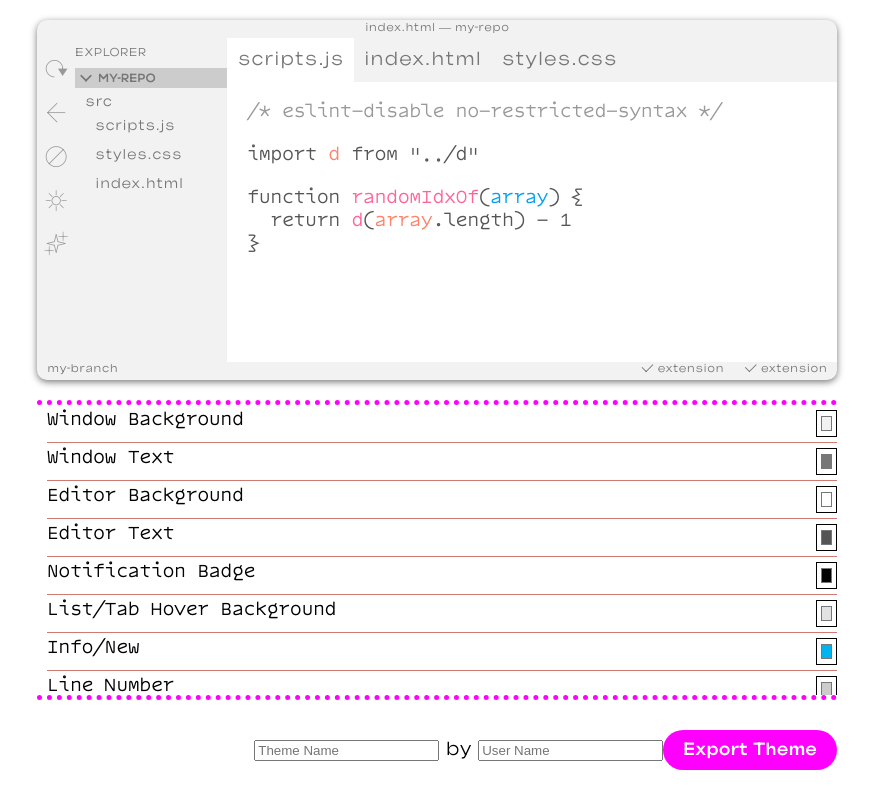
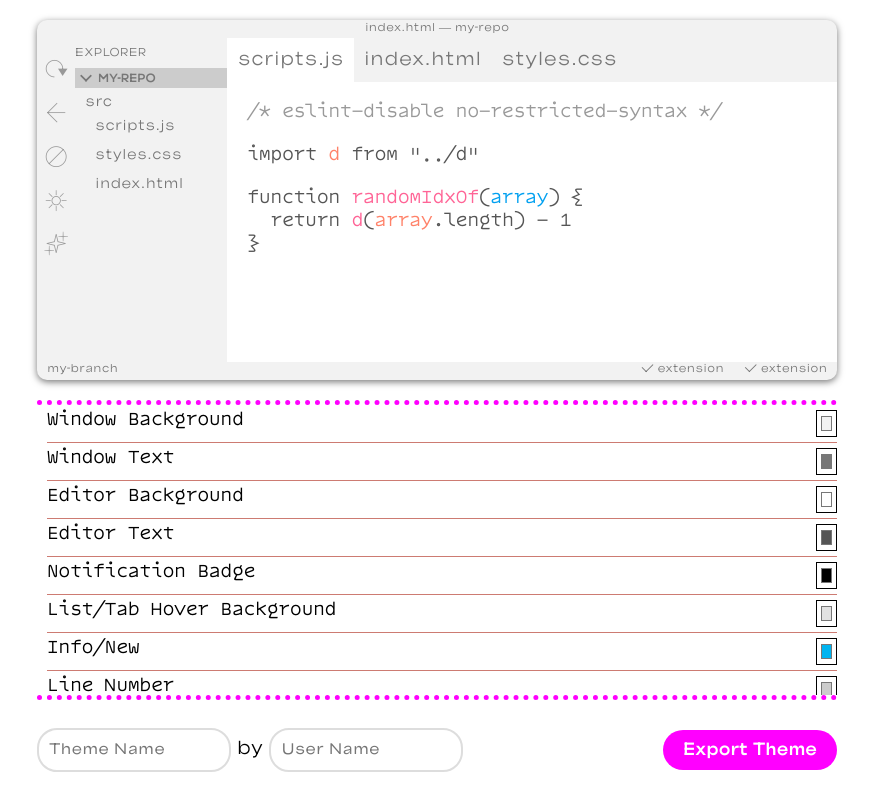
Before and after one commit to jeremybanka/vscode-theme-designer, a website built with webpack: page src/index.html in a window 1280 px wide. Shown: the whole page, without its empty margins (203-1076 px from the left). Built offline with nearby package versions, Linux system fonts and the light colour scheme.

Commit message:
💄 style userdata
Co-authored-by: Sammai Gutierrez <sammaigtz@hotmail.com>
Co-authored-by: Adrian Camacho <adriancamacho18@gmail.com>
Co-authored-by: Maxwell Meyer <maxreadswell@gmail.com>

```diff
--- a/src/styles/controls.scss
+++ b/src/styles/controls.scss
@@ -44,6 +44,22 @@ body {
     margin: auto;
     align-items: center;
     justify-content: flex-end;
+    .spacer {
+      flex-grow: 1;
+    }
+    input[type="text"] {
+      padding: 0;
+      padding-left: 10px;
+      appearance: none;
+      outline: none;
+      height: 2rem;
+      border-radius: 1rem;
+      border: #ddd solid 2px;
+      font-size: 16px;
+      font-family: Manufab;
+      flex-shrink: 1;
+      width: 35%;
+    }
     #export {
       background: magenta;
       color: white;
@@ -53,7 +69,6 @@ body {
       padding: 0 1rem;
       line-height: 0.7;
       height: 2rem;
-      border-radius: 1;
       appearance: none;
       border: none;
       border-radius: 1rem;
```
